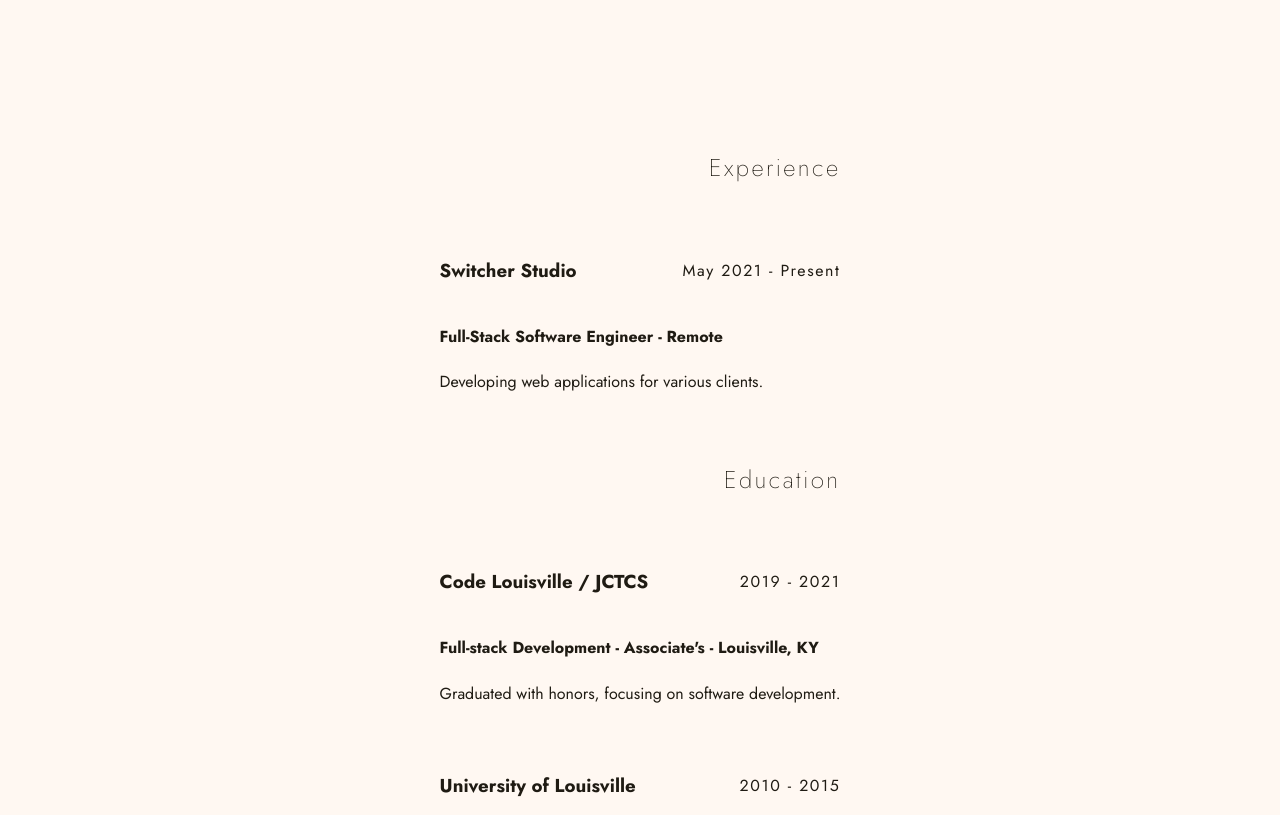
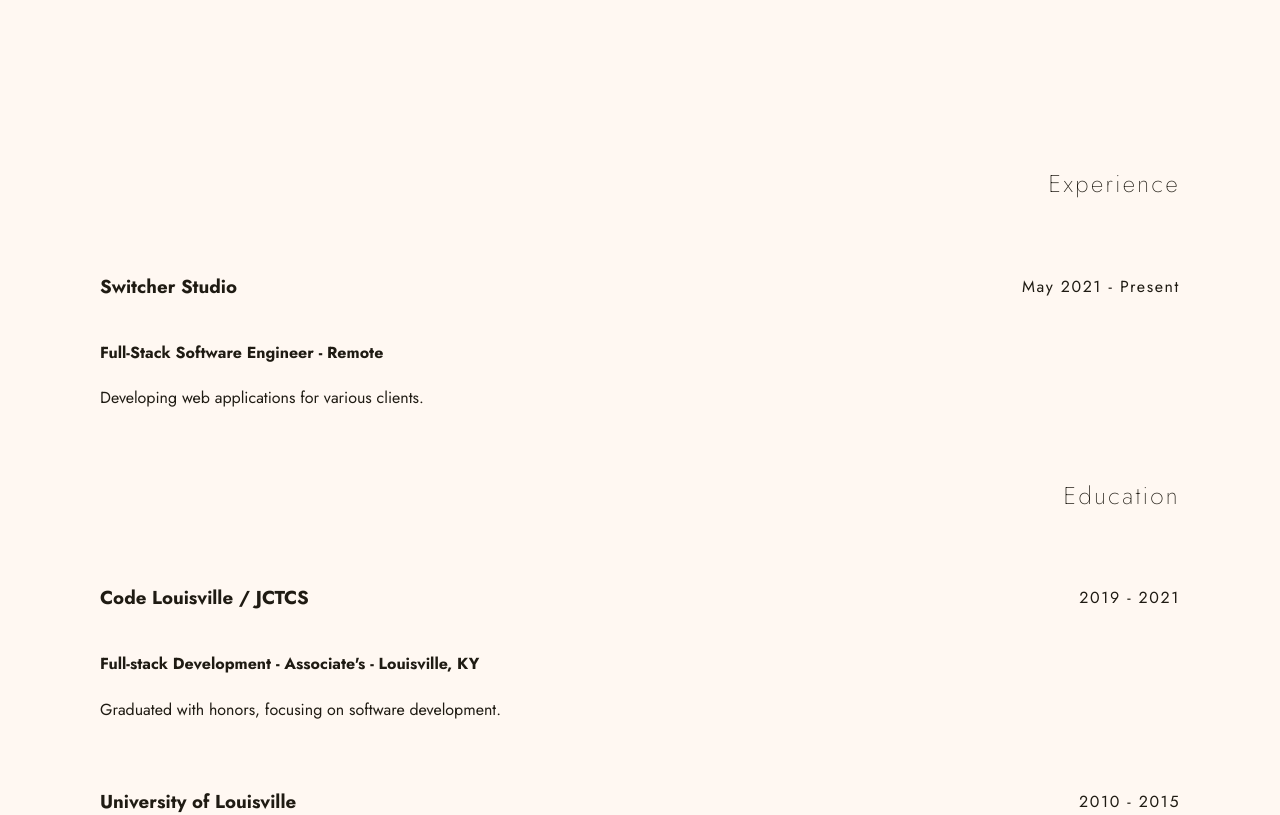
Before and after one commit to isfopo/about, a React (Vite) app: page / in a window 1280 px wide. Shown: the part 740-1555 px from the top of the page. Built offline with nearby package versions, Linux system fonts and the light colour scheme.

Commit message:
💄 style(css): update layout styles for consistency
- remove width constraints in ContactSection for responsive design
- add full width to ExperienceSection for better alignment
- set max-width and center sections in index.css for uniformity

```diff
--- a/src/components/Section/ContactSection/index.module.css
+++ b/src/components/Section/ContactSection/index.module.css
@@ -30,11 +30,9 @@
 
     @media (min-width: 768px) {
       flex-direction: row;
-      width: 80vw;
       gap: 4rem;
 
       > div {
-        width: 60vw;
         height: 8rem;
         gap: 2rem;
         padding: 2rem 0;
--- a/src/components/Section/ExperienceSection/index.module.css
+++ b/src/components/Section/ExperienceSection/index.module.css
@@ -5,6 +5,7 @@
     display: grid;
     grid-template-columns: 1fr;
     gap: 2rem;
+    width: 100%;
 
     > div {
       display: flex;
--- a/src/index.css
+++ b/src/index.css
@@ -31,7 +31,9 @@
 section {
   display: grid;
   place-items: center;
-  margin: 1rem;
+  max-width: 1080px;
+  margin: 0 auto;
+  padding: 1rem;
 
   @media (min-width: 768px) {
     min-height: 48rem;
```
